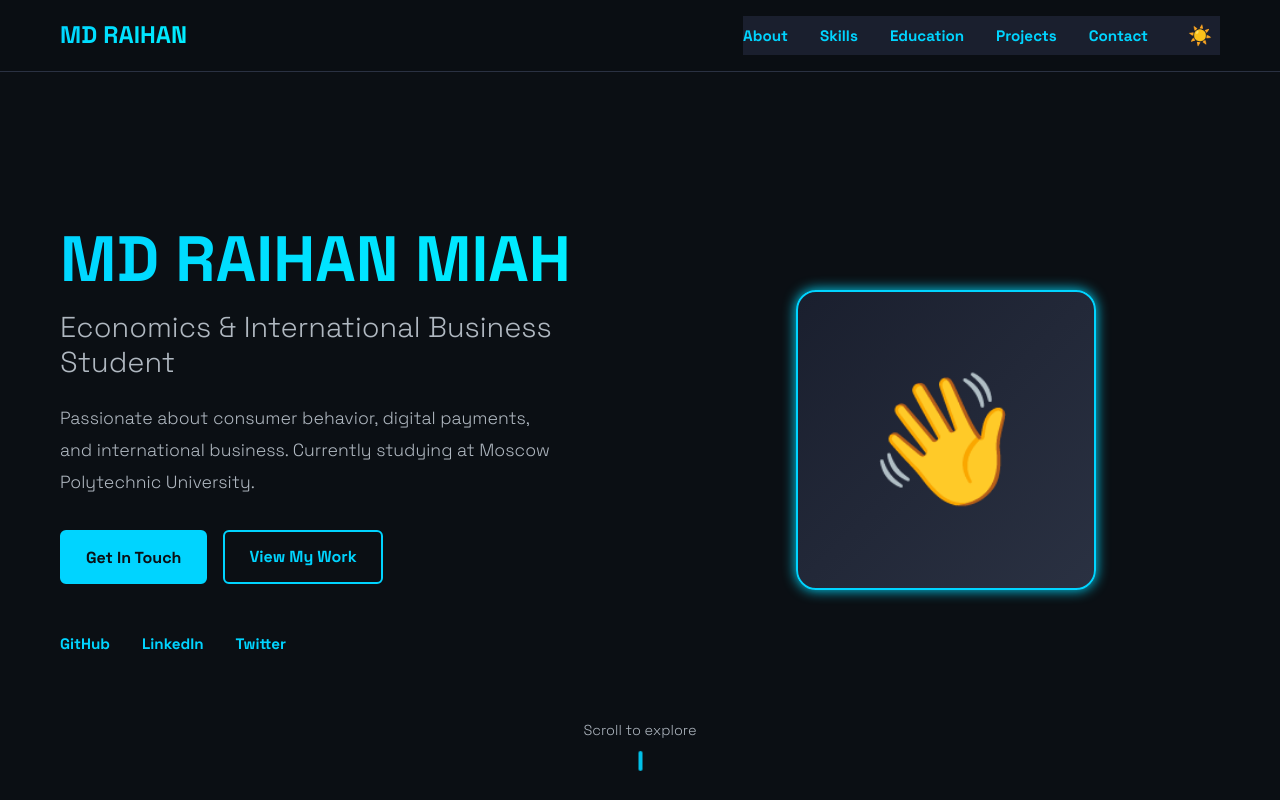
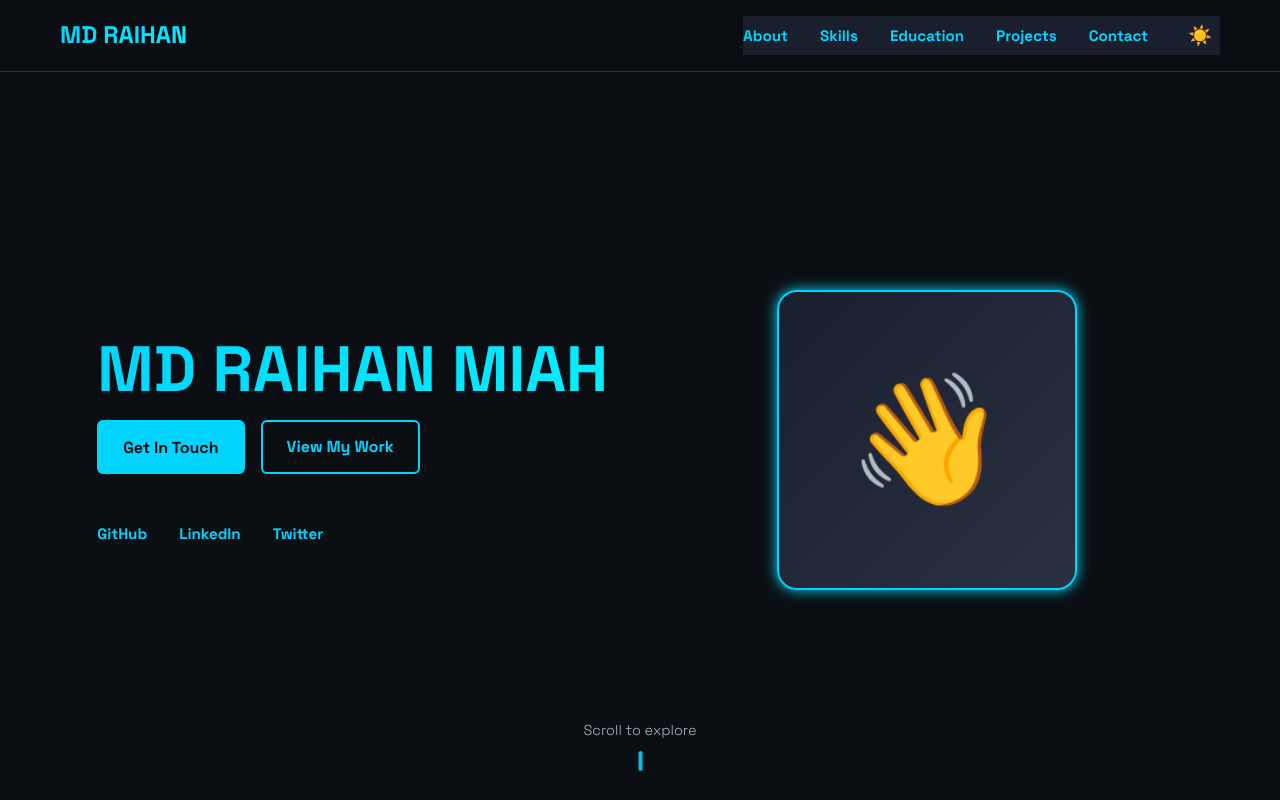
Before and after one commit to mdraihanmiah/mdraihanmiah.github.io, a React (Vite) app: page / in a window 1280 px wide. Shown: the top 800 px of the page. Built offline with nearby package versions, Linux system fonts and the light colour scheme.

Commit message:
Update Hero section to show only name with clean minimal design

```diff
--- a/src/components/Hero.tsx
+++ b/src/components/Hero.tsx
@@ -15,11 +15,6 @@ function Hero() {
           <h1>
             <span className="gradient-text">MD RAIHAN MIAH</span>
           </h1>
-          <h2>Economics & International Business Student</h2>
-          <p className="hero-description">
-            Passionate about consumer behavior, digital payments, and international business.
-            Currently studying at Moscow Polytechnic University.
-          </p>
           <div className="hero-actions">
             <button className="btn btn-primary" onClick={() => scrollToSection('contact')}>
               Get In Touch
```
